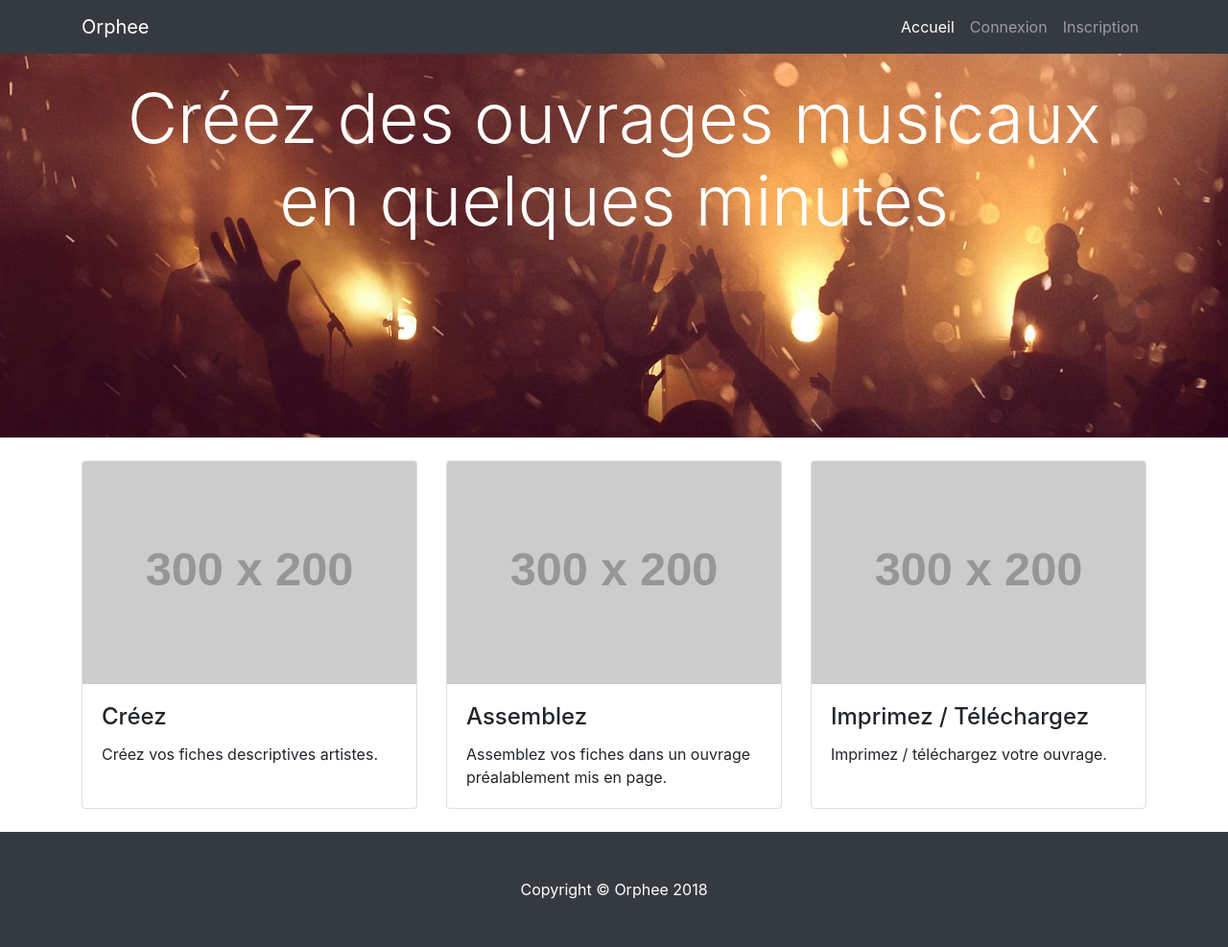
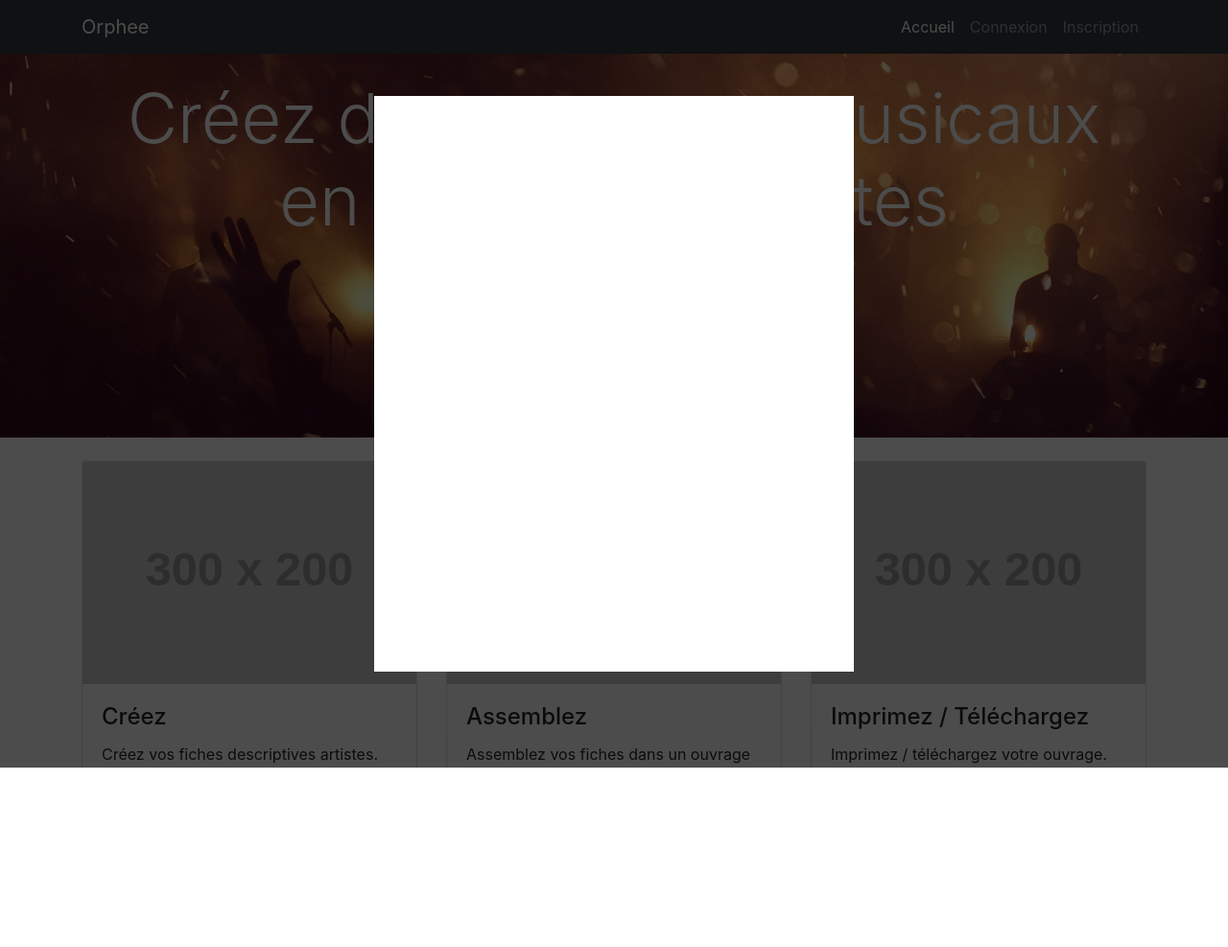
Before and after one commit to LauraPerinet/Orphee, a PHP site: page / in a window 1280 px wide. Shown: the whole page at 96% size. After the commit the page ends 800 px from the top, so only its background shows below. Run offline with PHP 8.4, Linux system fonts and the light colour scheme; grey boxes labelled with a size stand in for pictures from a placeholder-image service; some libraries are stand-ins or nearby versions.

Commit message:
Create the box of the pop-up who will show the authentification form

```diff
--- a/template/css/business-frontpage.css
+++ b/template/css/business-frontpage.css
@@ -27,3 +27,25 @@ body {
 .card {
   height: 100%;
 }
+
+
+
+.popup-log {
+  width: 500px;
+  height: 600px;
+  background-color: #ffffff;
+  top: 50%;
+  left: 50%;
+  transform: translate(-50%, -50%);
+  position: fixed;
+}
+
+.black-bg-opacity {
+  position: fixed;
+  background-color: rgba(0,0,0,0.7);
+  width: 2000px;
+  height: 100%;
+  top: 0;
+  left: 0;
+  z-index: 1031;
+}
--- a/template/index.html
+++ b/template/index.html
@@ -95,6 +95,20 @@
       <!-- /.row -->
 
     </div>
+    <div class="black-bg-opacity">
+      <div class="container popup-log">
+        <div class="row">
+          <div class="col-xs-12"><h2></h2></div>
+        </div>
+        <div class="row">
+          <div class="col-xs-12">
+            <form>
+
+            </form>
+          </div>
+        </div>
+      </div>
+    </div>
     <!-- /.container -->
 
     <!-- Footer -->
```
